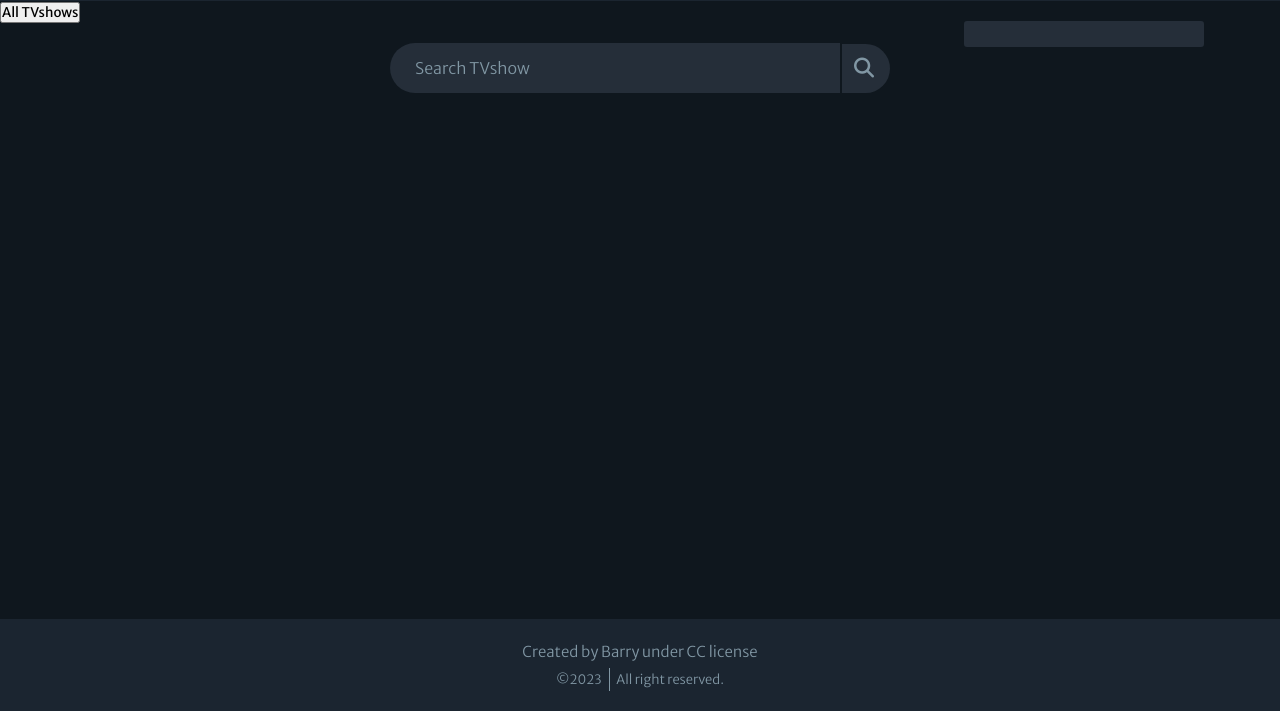
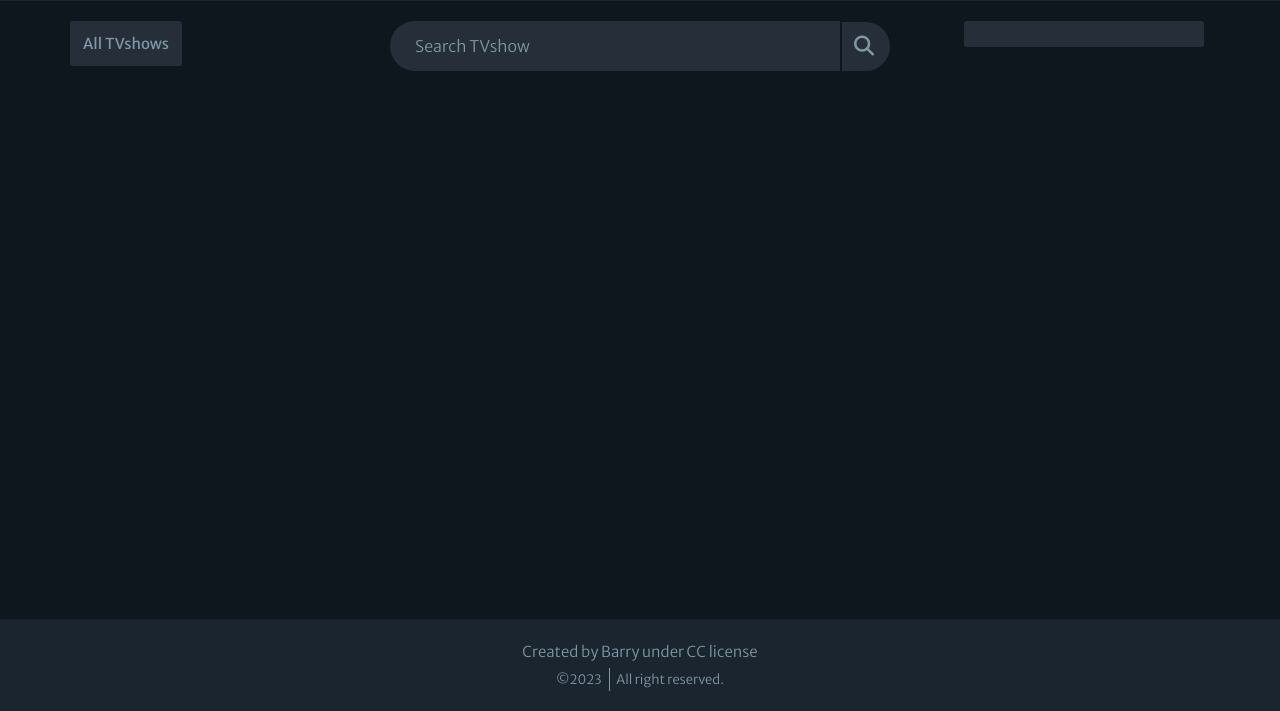
Before and after one commit to Rhaegar121/TVshows_Box, a website built with webpack: page src/index.html in a window 1280 px wide. Shown: the part 89-800 px from the top of the page. Built offline with nearby package versions, Linux system fonts and the light colour scheme; no server answers.

Commit message:
add style for allShowBtn

```diff
--- a/src/style.css
+++ b/src/style.css
@@ -175,6 +175,24 @@ header #link a:first-child {
   color: var(--text-color);
 }
 
+#allShowBtn {
+  position: absolute;
+  text-align: center;
+  left: 70px;
+  top: 110px;
+  padding: 13px;
+  border: none;
+  outline: none;
+  border-radius: 3px;
+  font-size: 15px;
+  color: var(--text-color);
+  background-color: #252e39;
+}
+
+#allShowBtn:hover {
+  cursor: pointer;
+  background-color: #1b2530;
+}
 
 #counter {
   position: absolute;
@@ -183,6 +201,7 @@ header #link a:first-child {
   top: 110px;
   padding: 13px 0;
   width: 240px;
+  color: var(--text-color);
   background-color: #252e39;
   border-radius: 3px;
 }
```
